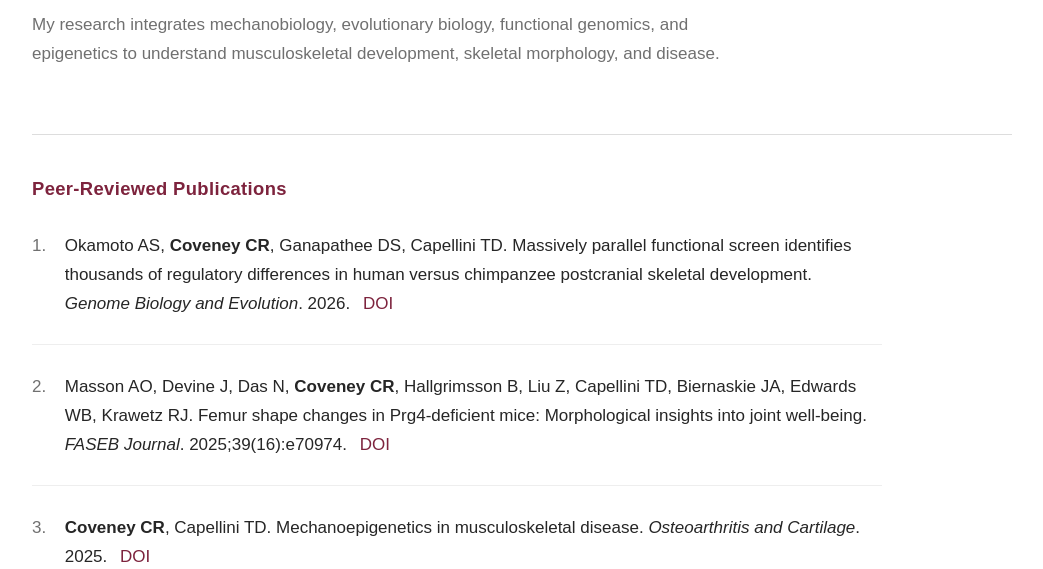
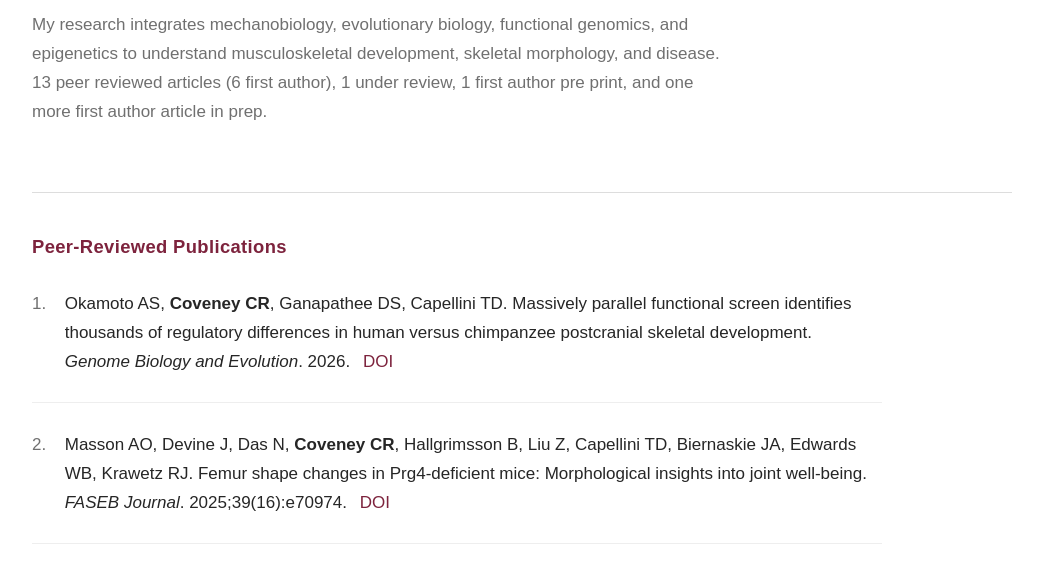
Before and after one commit to ccoveney/clarissa-coveney-website, a plain HTML site: page publications.html in a window 1280 px wide. Shown: the part 213-782 px from the top of the page, without its empty margins (118-1161 px from the left). Drawn offline with Linux system fonts and the light colour scheme.

Commit message:
Update publications.html

```diff
--- a/publications.html
+++ b/publications.html
@@ -227,6 +227,7 @@
         My research integrates mechanobiology, evolutionary biology, functional
         genomics, and epigenetics to understand musculoskeletal development,
         skeletal morphology, and disease.
+        13 peer reviewed articles (6 first author), 1 under review, 1 first author pre print, and one more first author article in prep.
       </p>
     </header>
 
```
